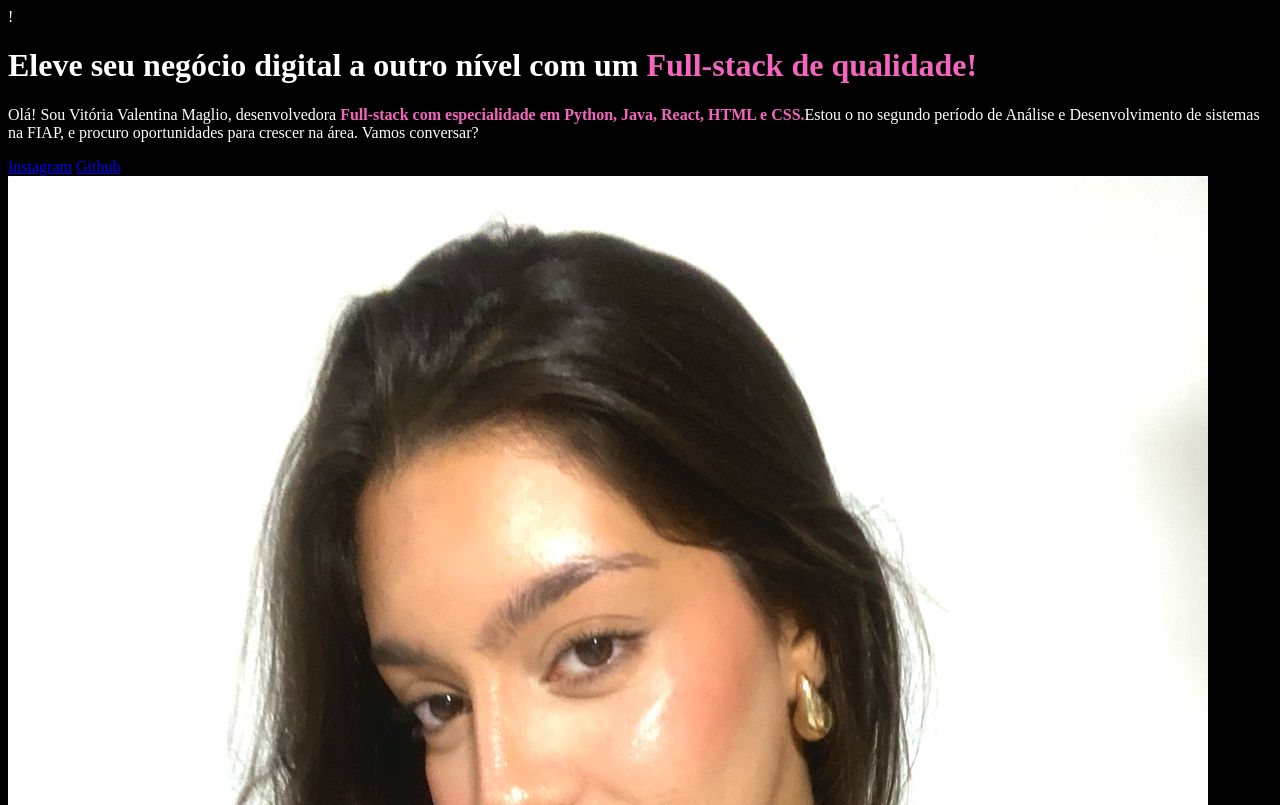
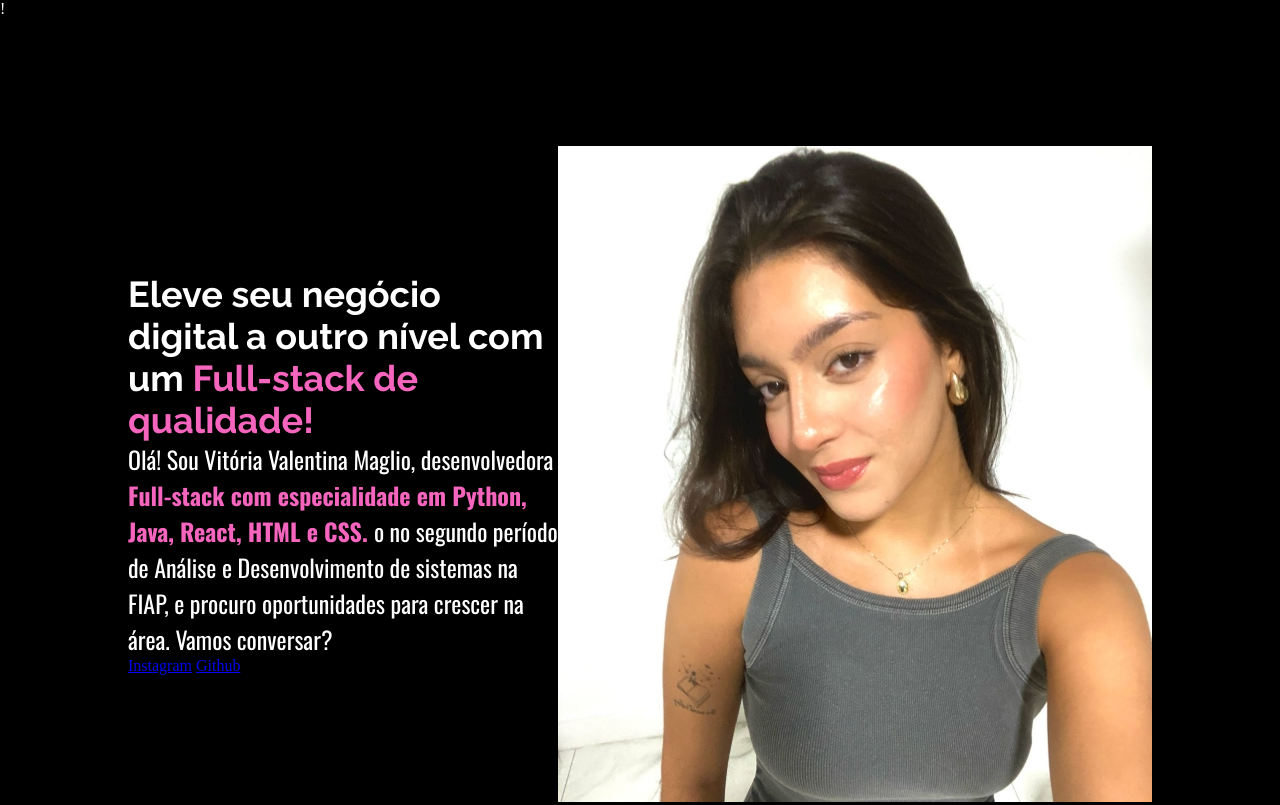
Before and after one commit to VitoriaMaglio/Curso-HTML-CSS-Alura, a plain HTML site: page index.html in a window 1280 px wide. Shown: the top 805 px of the page. Drawn offline with nearby package versions, Linux system fonts and the light colour scheme.

Commit message:
estilização CSS

```diff
--- a/index.html
+++ b/index.html
@@ -4,18 +4,20 @@
         <meta charset="UTF-8">
         <meta http-equiv="X-UA-Compatible" content="IE-edge">
         <meta name="viewport" content="width=device-width, initial-scale=1.0">
-        <title>Portifólio</title>
+        <title>Portifolio</title>
         <link rel="stylesheet" href="style.css">
         </head>
         <body>
         <header></header>
-        <main>
-        <h1>Eleve seu negócio digital a outro nível com um <strong>Full-stack de qualidade!</strong>
-        </h1>
-        <p>Olá! Sou Vitória Valentina Maglio, desenvolvedora <strong>Full-stack com especialidade em Python, Java, React, HTML e CSS.</strong>Estou o no segundo período de Análise e Desenvolvimento de sistemas na FIAP, e procuro oportunidades para crescer na área. Vamos conversar?</p>
-        <a href="https://instagram.com/vi.maglio">Instagram</a>
-        <a href="https://github.com/vitoriamaglio">Github</a>
-         <img src="img.eu.jpg" alt="Minha foto">
+        <main class="elemento-pai">
+            <section class="apresentacao__conteudo">
+            <h1 class="apresentacao__titulo">Eleve seu negócio digital a outro nível com um <strong>Full-stack de qualidade!</strong>
+            </h1>
+            <p class="apresentacao__paragrafo">Olá! Sou Vitória Valentina Maglio, desenvolvedora <strong> Full-stack com especialidade em Python, Java, React, HTML e CSS. </strong> o no segundo período de Análise e Desenvolvimento de sistemas na FIAP, e procuro oportunidades para crescer na área. Vamos conversar?</p>
+            <a href="https://instagram.com/vi.maglio">Instagram</a>
+            <a href="https://github.com/vitoriamaglio">Github</a>
+        </section>
+         <img src="Captura de tela_9-3-2025_181327_web.whatsapp.com.jpeg" alt="Minha foto">
         </main>
         <footer> </footer>
 
--- a/style.css
+++ b/style.css
@@ -1,8 +1,41 @@
+
+
+ @import url('https://fonts.googleapis.com/css2?family=Oswald:wght@200..700&family=Raleway:ital,wght@0,100..900;1,100..900&display=swap');
+
+
+ *{
+    margin: 0;
+    padding: 0;
+ }
+
  body {
+    height: 100vh;
+    box-sizing: border-box;
     background-color: black;
     color: white;
 
  }
+
  strong {
     color: rgb(245, 101, 190);
  }
+ .elemento-pai {
+    margin: 10%;
+    display: flex;
+    align-items: center;
+    justify-content: space-between;
+ }
+
+ .apresentacao__conteudo {
+    width: 615px;
+ }
+
+ .apresentacao__titulo {
+    font-size: 36px;
+    font-family: "Raleway", sans-serif;
+ }
+
+ .apresentacao__paragrafo {
+    font-size: 24px;
+    font-family: "Oswald", sans-serif;
+ }
```
Also changed, not shown: Captura de tela_9-3-2025_181327_web.whatsapp.com.jpeg (added).
